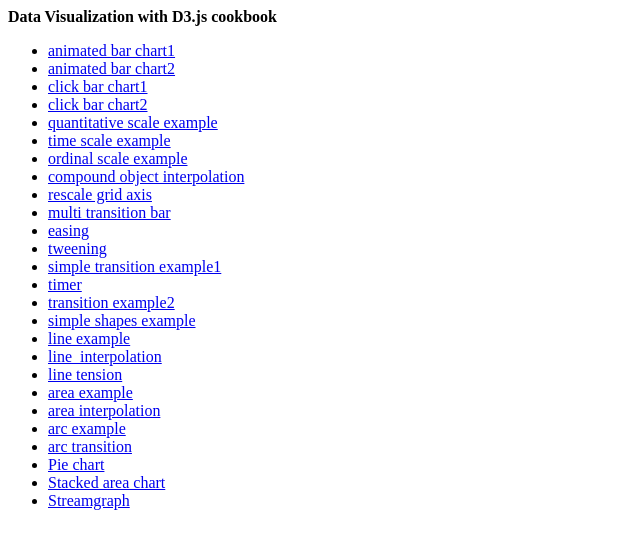
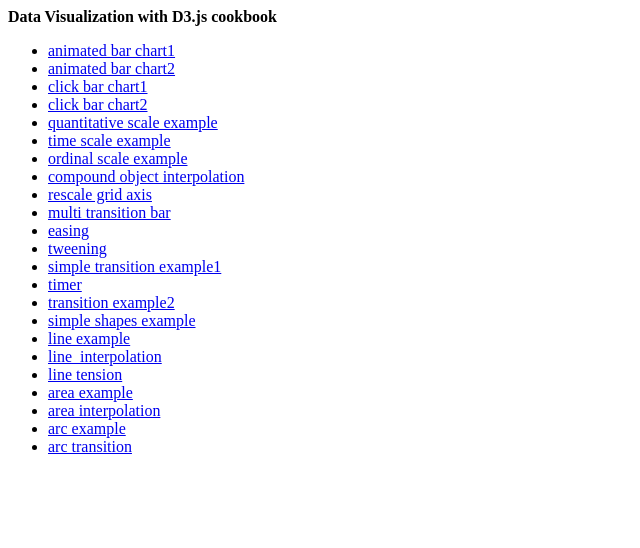
Before and after one commit to ys9617/ys96172.github.com, a plain HTML site: page index2.html in a window 1280 px wide. Shown: the whole page, without its empty margins (0-640 px from the left). Drawn offline with Linux system fonts and the light colour scheme.

Commit message:
Revert "^^"
This reverts commit 9815fb7f55e27fa0c56f82b7a5f2f24d99c9448d.

```diff
--- a/index2.html
+++ b/index2.html
@@ -76,15 +76,6 @@
 	<li>
             <a href="d3 cookbook/arc_transition">arc transition</a>
         </li>
-	<li>
-            <a href="d3 cookbook/pie_chart">Pie chart</a>
-        </li>
-	<li>
-            <a href="d3 cookbook/stacked_area_chart">Stacked area chart</a>
-        </li>
-	<li>
-            <a href="d3 cookbook/streamgraph">Streamgraph</a>
-        </li>
     </ul>
 </body>
 </html>
```
